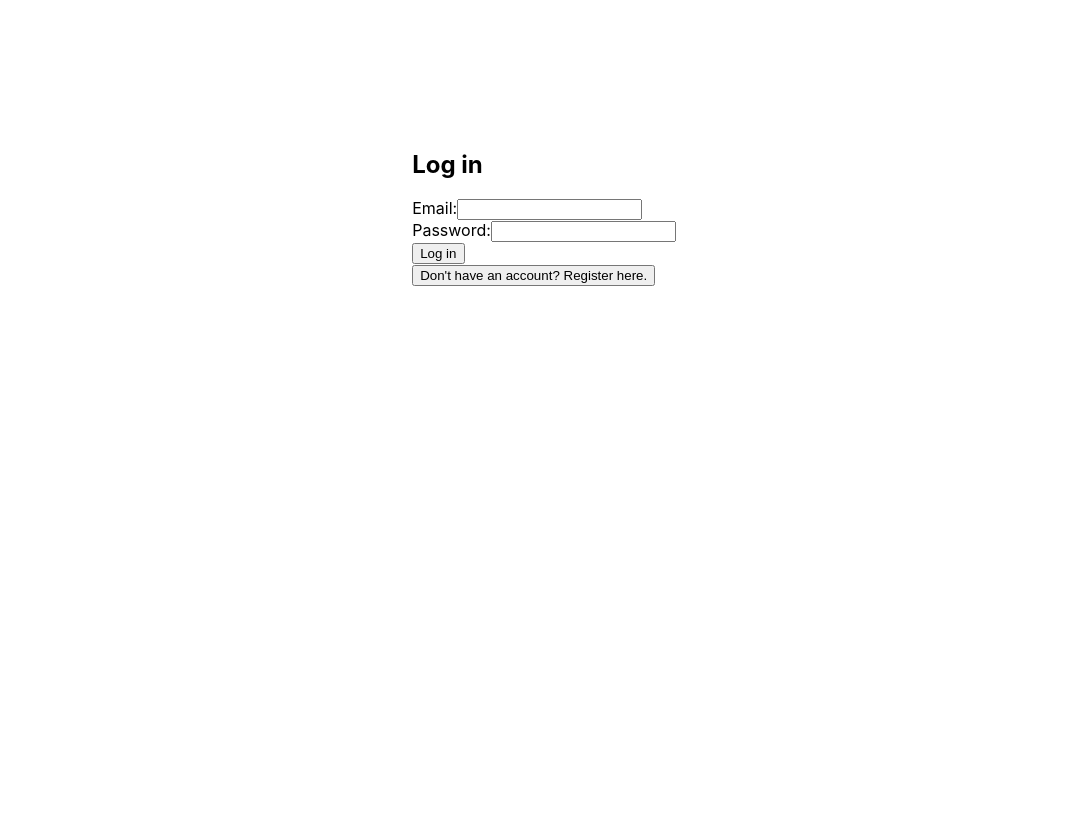
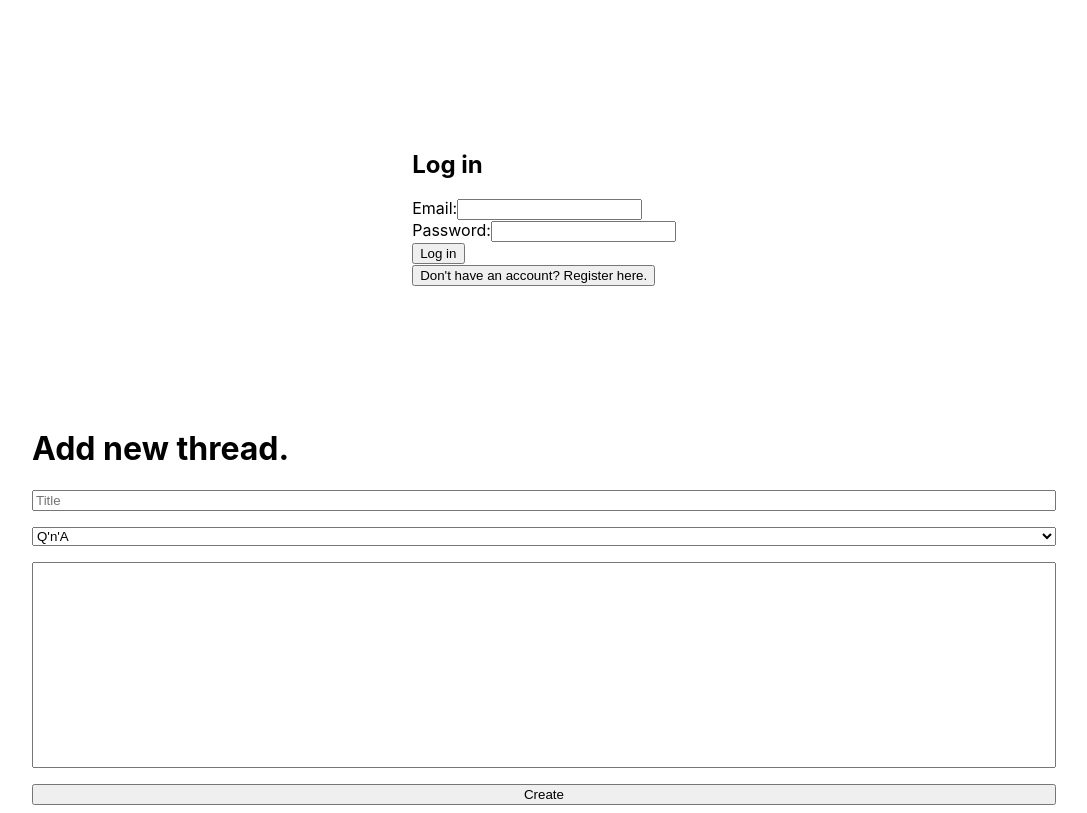
Before and after one commit to DVNOWEB/ForumProject, a React (Create React App) app: page / in a window 1280 px wide. Shown: the whole page, without its empty margins (96-1183 px from the left). Built offline with nearby package versions, Linux system fonts and the light colour scheme.

Commit message:
ThreadCreationView basics

```diff
--- a/src/App.tsx
+++ b/src/App.tsx
@@ -2,6 +2,7 @@ import React from 'react';
 import '../src/styles/App.css';
 import AuthForm from './components/AuthForm'
 import './styles/App.css';
+import ThreadCreationView from './components/ThreadCreationView';
 
 
 
@@ -9,6 +10,7 @@ function App() {
   return (
     <div className="App">
       <AuthForm />
+      <ThreadCreationView />
     </div>
   );
 }
--- a/src/components/ThreadCreationView.tsx
+++ b/src/components/ThreadCreationView.tsx
@@ -1,9 +1,54 @@
-import React from 'react'
+import React, { useEffect, useState } from "react";
+import "../styles/ThreadCreationView.css";
 
 const ThreadCreationView = () => {
+  const [title, setTitle] = useState<string>("");
+  const [category, setCategory] = useState<ThreadCategory>("QNA");
+  const [description, setDescription] = useState<string>("");
+
+  const handleSubmit = (e: React.FormEvent) => {
+    e.preventDefault();
+
+    const newThread = {
+      title,
+      category,
+      description,
+    };
+
+    console.log(newThread);
+  };
+
   return (
-    <div>ThreadCreationView</div>
-  )
-}
+    <div className="threadCreationView">
+      <h1>Add new thread.</h1>
 
-export default ThreadCreationView
+      <form onSubmit={handleSubmit} className="form" action="submit">
+        <input
+          type="text"
+          placeholder="Title"
+          value={title}
+          onChange={(e) => setTitle(e.target.value)}
+        />
+        <select
+          value={category}
+          name=""
+          id=""
+          onChange={(e) => setCategory(e.target.value as ThreadCategory)}
+        >
+          <option value="THREAD">Thread</option>
+          <option value="QNA">Q'n'A</option>
+        </select>
+        <textarea
+          className="description"
+          name=""
+          id=""
+          value={description}
+          onChange={(e) => setDescription(e.target.value)}
+        ></textarea>
+        <button>Create</button>
+      </form>
+    </div>
+  );
+};
+
+export default ThreadCreationView;
--- a/src/model/index.d.ts
+++ b/src/model/index.d.ts
@@ -4,7 +4,7 @@ interface User {
   userName: string
 }
 
-type ThreadCategory = 'THREAD' | 'QNA'
+type ThreadCategory = 'THREAD' | 'QNA';
 
 interface Thread {
   id: number
--- a/src/styles/ThreadCreationView.css
+++ b/src/styles/ThreadCreationView.css
@@ -0,0 +1,17 @@
+.threadCreationView {
+    margin: auto;
+    display: flex;
+    flex-direction: column;
+    width: 80vw;
+
+}
+.form {
+    display: flex;
+    flex-direction: column;
+    gap: 1rem;
+}
+
+.description {
+    height: 200px;
+    resize: none;
+}
```
Also changed, not shown: 1 other file (tests, documents, lock files or other folders).
